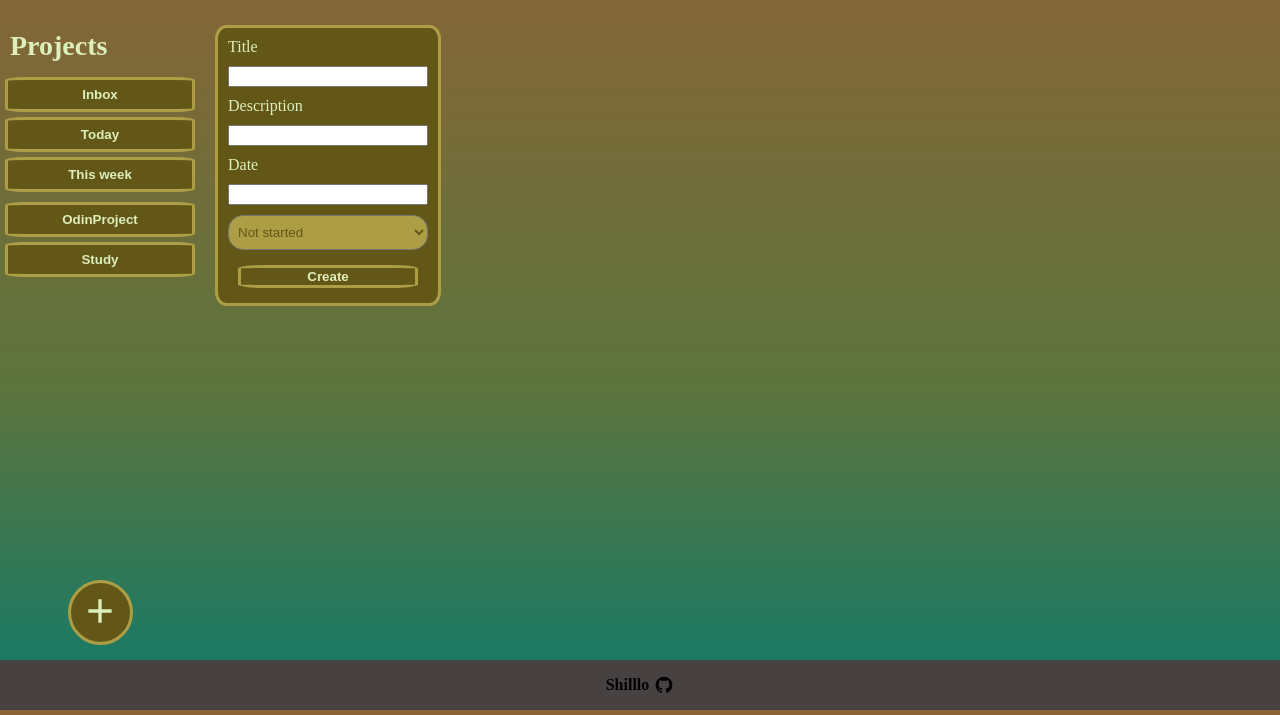
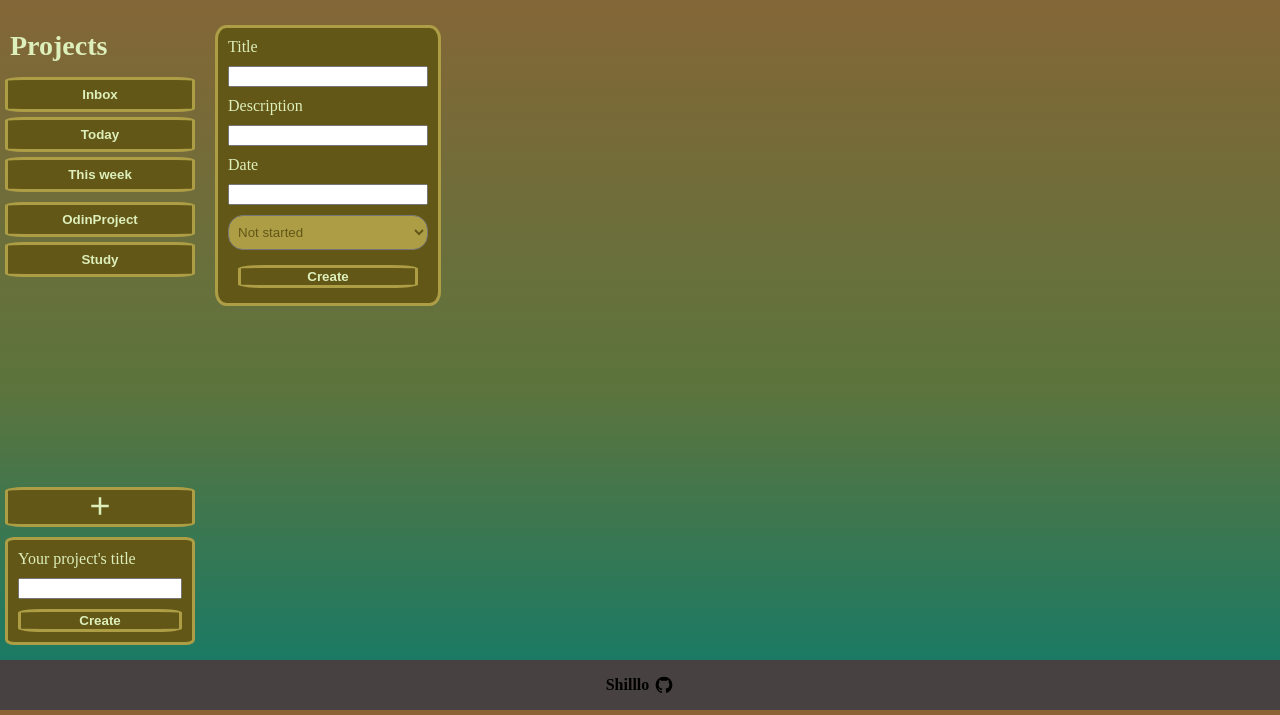
Before and after one commit to Shilllo/TodoList, a website built with webpack: page src/index.html in a window 1280 px wide. Both pictures are taken after a click on the button 100 px from the left and 702 px from the top of the page. Shown: the part 90-805 px from the top of the page. Built offline with nearby package versions, Linux system fonts and the light colour scheme.

Commit message:
eventController.js: add a function which controlls all events; Project.js: add a function addProject; add a style to project form

```diff
--- a/src/Project.js
+++ b/src/Project.js
@@ -60,4 +60,20 @@ function showProject(storage) {
     }
 }
 
-export { showProject }
+function addProject(projectName, instance) {
+    let project = document.createElement('button')
+    project.textContent = projectName
+    project.classList.add('project')
+
+    if (projectName == 'Inbox' || projectName == 'Today' || projectName == 'Week') {
+        let container = document.querySelector('#defaultProjects')
+        container.appendChild(project)
+    } else {
+        let container = document.querySelector('#customProjects')
+        container.appendChild(project)
+    }
+
+    instance.createProject(projectName)
+}
+
+export { showProject, addProject}
--- /dev/null
+++ b/src/eventController.js
@@ -0,0 +1,35 @@
+import { addProject } from './Project'
+
+function startEvents(instance) {
+    document.querySelector(".addProject").addEventListener('click', function() {
+        let projectForm = document.createElement('form')
+        projectForm.setAttribute('id', 'projectForm')
+        projectForm.method = 'GET'
+        let label = document.createElement('label')
+        label.setAttribute('for', 'projectName')
+        label.textContent = `Your project's title`
+        let input = document.createElement('input')
+        input.setAttribute('type', 'text')
+        input.setAttribute('id', 'projectName')
+        let button = document.createElement('button')
+        button.type = 'button'
+        button.textContent = 'Create'
+        button.classList.add('createProject')
+
+        projectForm.appendChild(label)
+        projectForm.appendChild(input)
+        projectForm.appendChild(button)
+
+        document.querySelector('#sidebar').appendChild(projectForm)
+
+        button.addEventListener('click', function() {
+            if (document.querySelector('#projectName').value) {
+                let projectName = document.querySelector('#projectName').value.toString()
+                addProject(projectName, instance)
+                projectForm.remove();
+            }
+        })
+    })
+}
+
+export { startEvents }
--- a/src/index.js
+++ b/src/index.js
@@ -1,4 +1,7 @@
 import './style.css';
 import { Storage } from './storage'
+import { startEvents } from './eventController'
 
 let storage = new Storage()
+
+startEvents(storage)
--- a/src/style.css
+++ b/src/style.css
@@ -67,17 +67,17 @@ header > h1 {
 }
 
 .addProject > svg {
-    width: 40px;
-    height: 40px;
+    width: 30px;
+    height: 30px;
     fill: #DDEFBB;
     align-self: center;
 }
 
 .addProject {
     margin: auto auto 0 auto;
-    width: 65px;
-    height: 65px;
-    border-radius: 50px;
+    width: 190px;
+    height: 40px;
+    border-radius: 10%;
     background-color: rgb(99, 87, 23);
     border: 3px solid rgb(173, 158, 70);
 }
@@ -161,7 +161,7 @@ footer > div > svg {
     padding: 5px
   }
 
-#todoForm > label {
+#todoForm > label, #projectForm > label {
     color: #DDEFBB;
 }
 
@@ -174,7 +174,29 @@ footer > div > svg {
     width: 180px;
 }
 
-#todoForm > .buttons > button:hover {
+#todoForm > .buttons > button:hover, #projectForm > button:hover {
     border: 3px solid rgb(99, 87, 23);
     background-color: rgb(173, 158, 70);
 }
+
+#projectForm {
+    height: 250px;
+    background-color: rgb(99, 87, 23);
+    border: 3px solid rgb(173, 158, 70);
+    display: flex;
+    gap: 10px;
+    padding: 10px;
+    flex-direction: column;
+    justify-content: space-between;
+    height: fit-content;
+    border-radius: 5%;
+}
+
+#projectForm > button {
+    width: 164px;
+    background-color: rgb(99, 87, 23);
+    border-radius: 15%;
+    color: #DDEFBB;
+    border: 3px solid rgb(173, 158, 70);
+    font-weight: bold;
+}
```
